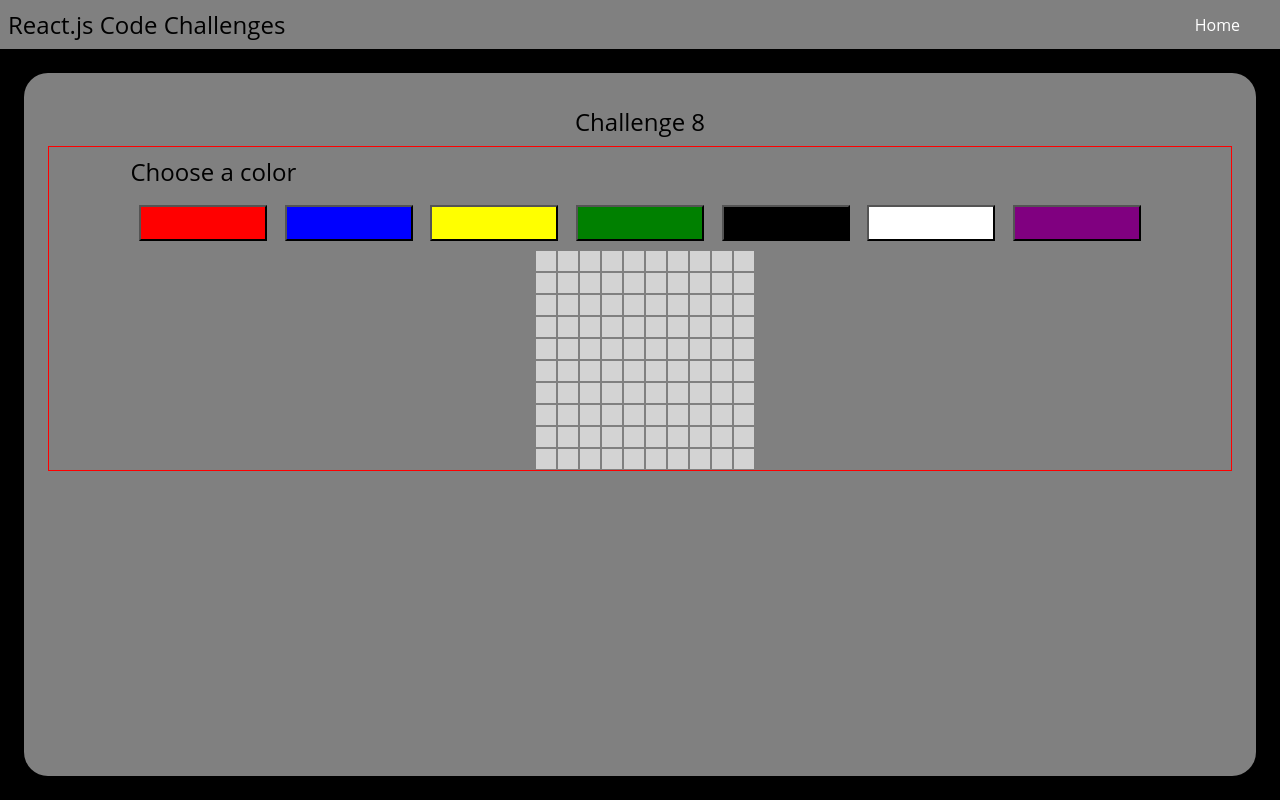
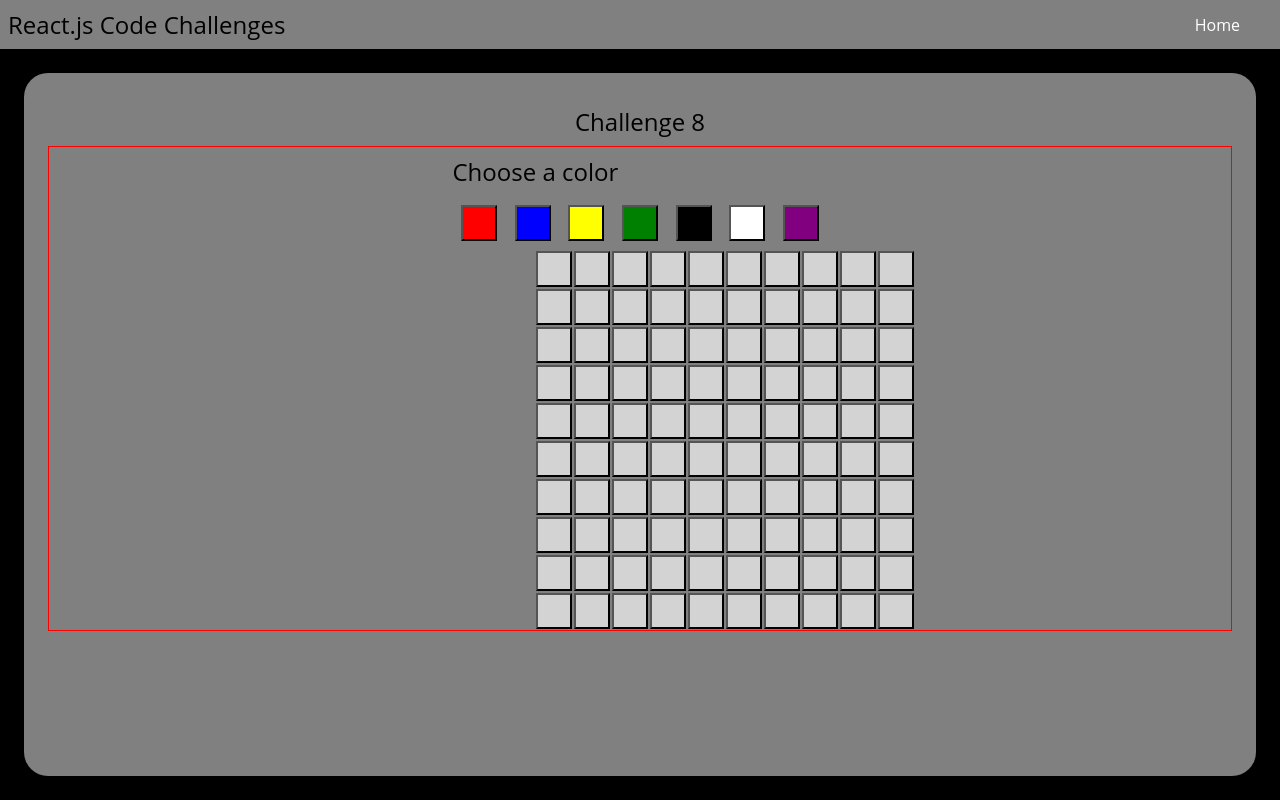
Before and after one commit to CelestialCoyote/reactjs-code-challenges, a React (Create React App) app: page /challenge8 in a window 1280 px wide. Built offline with nearby package versions, Linux system fonts and the light colour scheme.

Commit message:
Finished PixelArt challenge.

```diff
--- a/src/components/08-PixelArt/PixelArt.css
+++ b/src/components/08-PixelArt/PixelArt.css
@@ -6,6 +6,6 @@
 }
 
 .color-selector {
-    height: 5px;
-    /*width: 5px;*/
+    /*height: 5px;*/
+    width: 5px;
 }
--- a/src/components/08-PixelArt/PixelArt.js
+++ b/src/components/08-PixelArt/PixelArt.js
@@ -1,7 +1,11 @@
+import { useContext, useState } from 'react';
+import { PixelColorContextProvider } from './PixelColorContext';
+import { PixelColorContext } from './PixelColorContext';
 import './PixelArt.css';
 
 
 const ColorPicker = () => {
+    const { setPixelColor } = useContext(PixelColorContext);
     const colors = ['red', 'blue', 'yellow', 'green', 'black', 'white', 'purple'];
 
     return (
@@ -12,13 +16,22 @@ const ColorPicker = () => {
                     key={color}
                     className='color-selector'
                     style={{ backgroundColor: color }}
+                    onClick={() => setPixelColor(color)}
                 />)}
         </div>
     );
 };
 
 const Pixel = () => {
-    return <div style={{ height: '20px', width: '20px', backgroundColor: 'lightGrey', margin: '1px' }} />
+    const { pixelColor } = useContext(PixelColorContext);
+    const [color, setColor] = useState('LightGrey');
+
+    return (
+        <button
+            onClick={() => setColor(pixelColor)}
+            style={{ height: '20px', width: '20px', backgroundColor: color, margin: '1px' }}
+        />
+    );
 };
 
 const Pixels = () => {
@@ -32,11 +45,15 @@ const Pixels = () => {
 };
 
 const PixelArt = () => {
+    const [color, setColor] = useState('LightGrey');
+
     return (
-        <div className='pixel-art'>
-            <ColorPicker />
-            <Pixels />
-        </div>
+        <PixelColorContextProvider value={{ color, setColor }}>
+            <div className='pixel-art'>
+                <ColorPicker />
+                <Pixels />
+            </div>
+        </PixelColorContextProvider>
     );
 };
 
--- /dev/null
+++ b/src/components/08-PixelArt/PixelColorContext.js
@@ -0,0 +1,15 @@
+import { createContext, useState } from "react";
+
+
+const PixelColorContext = createContext();
+
+const PixelColorContextProvider = ({ children }) => {
+    const [pixelColor, setPixelColor] = useState('LightGey')
+
+    return (
+        <PixelColorContext.Provider value={{ pixelColor, setPixelColor }}>{children}</PixelColorContext.Provider>
+    );
+};
+
+
+export { PixelColorContext, PixelColorContextProvider }
```
